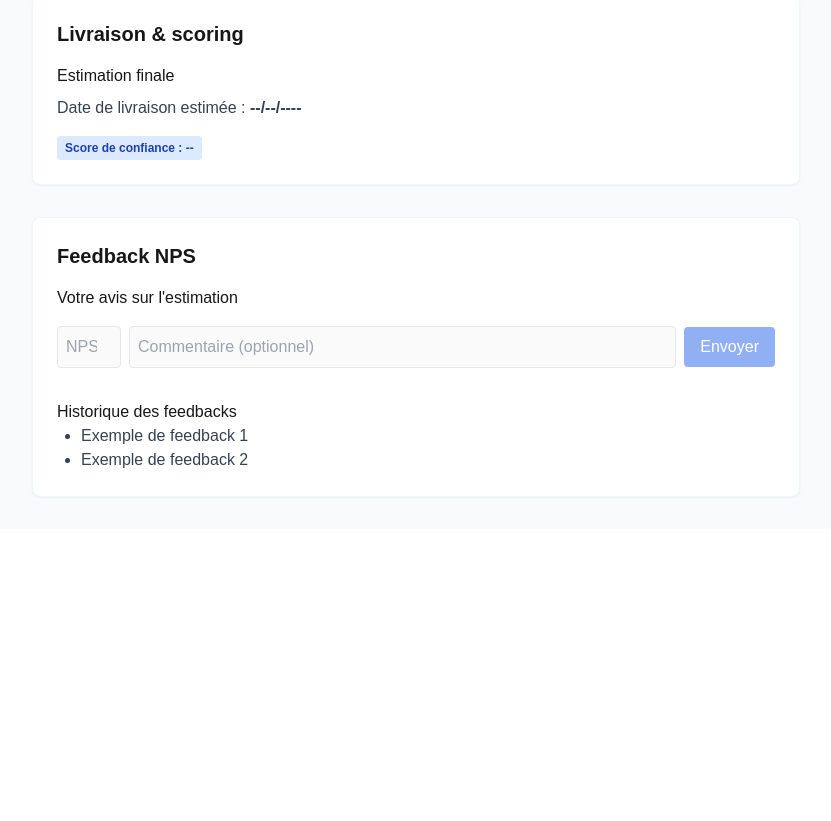
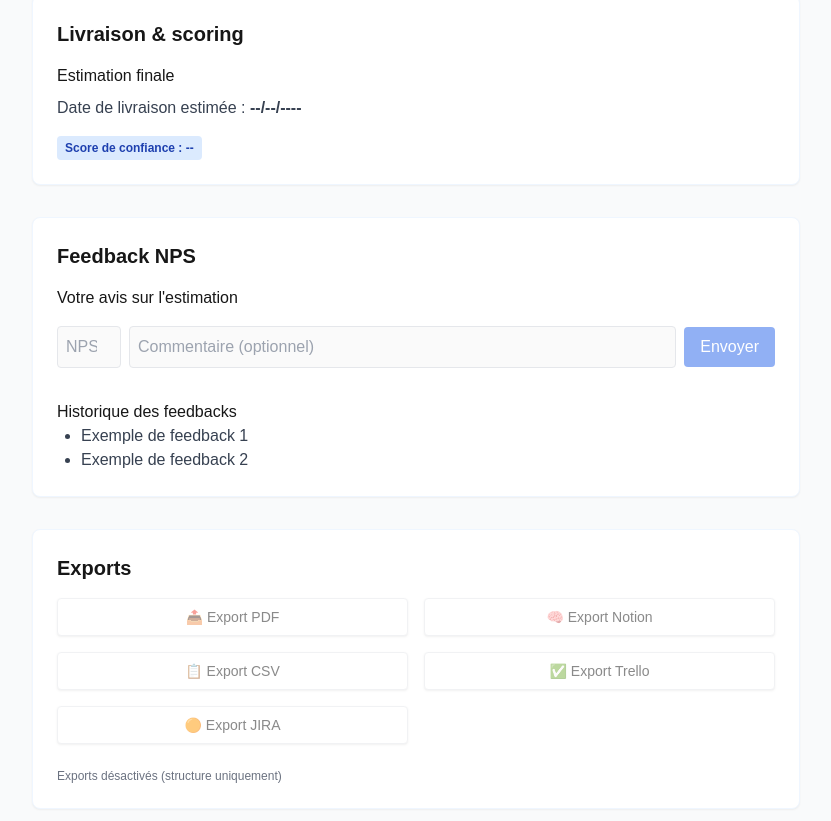
Before and after one commit to IvandeMurard/ai-delivery-estimator, a Next.js app: page / in a window 1280 px wide. Shown: the part 699-1520 px from the top of the page, without its empty margins (224-1055 px from the left). Before the commit the page ends 1228 px from the top, so only its background shows below. Built offline with nearby package versions, Linux system fonts and the light colour scheme.

Commit message:
feat: ajout du bloc Exports (structure JSX)

```diff
--- a/src/app/page.tsx
+++ b/src/app/page.tsx
@@ -81,6 +81,24 @@ export default function Home() {
             </div>
           </div>
         </section>
+
+        {/* Bloc Exports */}
+        <section className="bg-white rounded-lg p-6 shadow-sm border border-blue-50 mb-8">
+          <h2 className="text-xl font-semibold flex items-center gap-2 mb-4">
+            {/* <CheckCircle className="w-6 h-6 text-blue-500" /> */}
+            Exports
+          </h2>
+          <div className="w-full flex flex-col gap-4">
+            <div className="grid grid-cols-2 gap-4">
+              <button className="bg-white border px-4 py-2 rounded shadow text-sm hover:bg-gray-50 flex items-center gap-2 justify-center opacity-50 cursor-not-allowed" disabled>📤 Export PDF</button>
+              <button className="bg-white border px-4 py-2 rounded shadow text-sm hover:bg-gray-50 flex items-center gap-2 justify-center opacity-50 cursor-not-allowed" disabled>🧠 Export Notion</button>
+              <button className="bg-white border px-4 py-2 rounded shadow text-sm hover:bg-gray-50 flex items-center gap-2 justify-center opacity-50 cursor-not-allowed" disabled>📋 Export CSV</button>
+              <button className="bg-white border px-4 py-2 rounded shadow text-sm hover:bg-gray-50 flex items-center gap-2 justify-center opacity-50 cursor-not-allowed" disabled>✅ Export Trello</button>
+              <button className="bg-white border px-4 py-2 rounded shadow text-sm hover:bg-gray-50 flex items-center gap-2 justify-center opacity-50 cursor-not-allowed" disabled>🟠 Export JIRA</button>
+            </div>
+            <div className="mt-2 text-gray-500 text-xs">Exports désactivés (structure uniquement)</div>
+          </div>
+        </section>
       </div>
     </main>
   );
```
